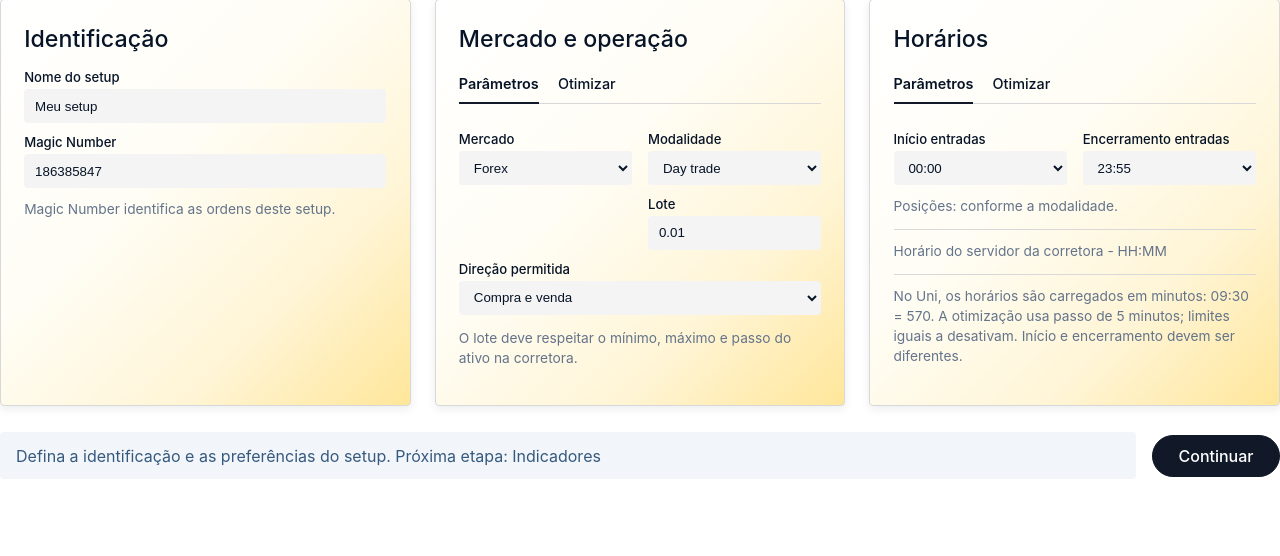
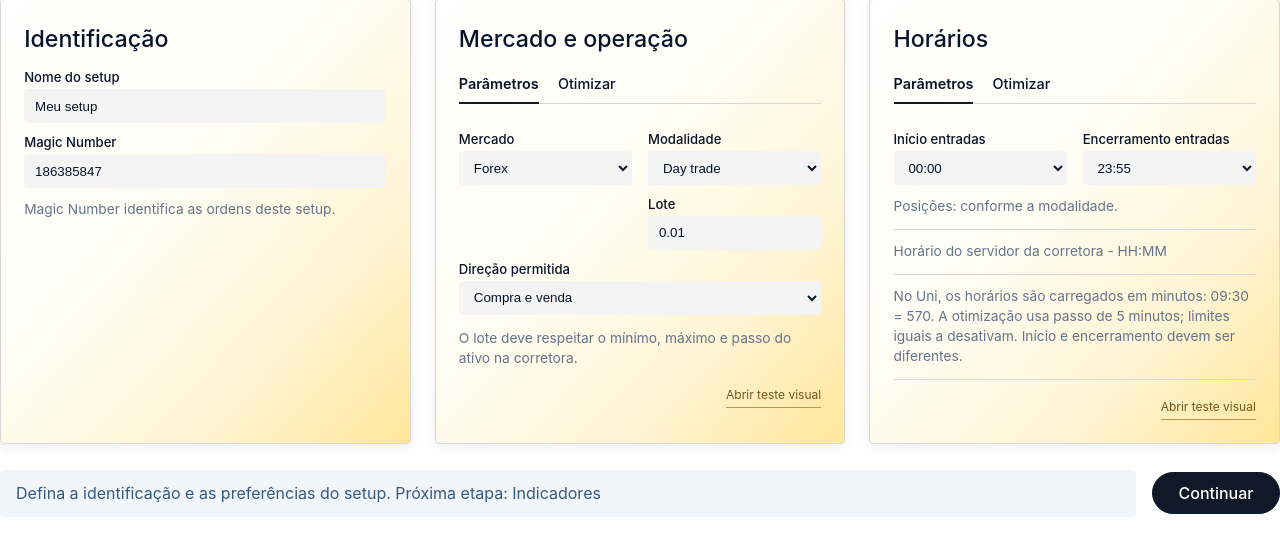
Before and after one commit to MarceloAnsilago/GeraSet, a Flask app: page /inicio in a window 1280 px wide. Shown: the part 194-750 px from the top of the page. Run offline with Flask 3, Linux system fonts and the light colour scheme.

Commit message:
botao teste visual em todos os cards

```diff
--- a/flask_version/static/bridge.js
+++ b/flask_version/static/bridge.js
@@ -30,6 +30,29 @@ function renderBridgeProgress(progress,documentRef=document) {
 async function bindBridge() {
     const card=document.querySelector('[data-bridge]');
     if(!card)return;
+    const testForm=card.querySelector('[data-bridge-form]');
+    const settingsKey='geraset.bridge.test-settings.v1';
+    let savedTestSettings=null,visualShortcut=false;
+    try{
+        savedTestSettings=JSON.parse(localStorage.getItem(settingsKey)||'null');
+        visualShortcut=sessionStorage.getItem('geraset.bridge.visual-intent')==='1';
+        sessionStorage.removeItem('geraset.bridge.visual-intent');
+    }catch{}
+    if(savedTestSettings&&typeof savedTestSettings==='object'){
+        for(const control of testForm.querySelectorAll('[name^="bridge-"]')){
+            const value=savedTestSettings[control.name];
+            if(control.type==='checkbox'&&typeof value==='boolean')control.checked=value;
+            else if(typeof value==='string')control.value=value;
+        }
+        const period=testForm.querySelector('[name="bridge-period"]');
+        if(period&&period.value!=='custom')period.dispatchEvent(new Event('change'));
+    }
+    const saveTestSettings=()=>{
+        const values={};
+        for(const control of testForm.querySelectorAll('[name^="bridge-"]'))values[control.name]=control.type==='checkbox'?control.checked:control.value;
+        try{localStorage.setItem(settingsKey,JSON.stringify(values));}catch{}
+    };
+    testForm.addEventListener('change',saveTestSettings);
     const status=card.querySelector('[data-bridge-status]'), current=card.querySelector('[data-bridge-current]');
     const results=card.querySelector('[data-bridge-results]'), history=card.querySelector('[data-bridge-history]');
     let csrf='',active=null,polling=false,stopped=false;
@@ -185,6 +208,7 @@ async function bindBridge() {
         try{await request(`/jobs/${active}/cancel`,{method:'POST'});poll();}catch(error){status.textContent=error.message;}
     });
     card.querySelector('[data-bridge-form]').addEventListener('submit',async event=>{
+        saveTestSettings();
         event.preventDefault();const buttons=[runButton,card.querySelector('[data-bridge-visual]'),card.querySelector('[data-bridge-optimize]')];
         buttons.forEach(button=>button.disabled=true);
         try{
@@ -214,6 +238,14 @@ async function bindBridge() {
         finally{buttons.forEach(button=>button.disabled=false);}
     });
     window.addEventListener('pagehide',()=>{stopped=true;curvePlot?.destroy();});
-    connect();
+    await connect();
+    if(visualShortcut){
+        if(savedTestSettings&&testForm.checkValidity()){
+            testForm.requestSubmit(card.querySelector('[data-bridge-visual]'));
+        }else{
+            status.textContent='Defina o ativo, período e demais configurações e clique em Abrir teste visual. Os próximos atalhos usarão essas configurações.';
+            testForm.querySelector('[name="bridge-symbol"]').focus();
+        }
+    }
 }
 document.addEventListener('DOMContentLoaded',bindBridge);
--- a/flask_version/static/style.css
+++ b/flask_version/static/style.css
@@ -233,6 +233,11 @@ h3 {
     gap: 1.25rem;
     grid-template-columns: repeat(4, minmax(290px, 1fr));
 }
+
+.card-visual-actions { display:flex; justify-content:flex-end; margin-top:14px; }
+.card-visual-shortcut { background:transparent; border:0; border-bottom:1px solid #bd9652; color:#71551e; padding:5px 0; font:inherit; font-size:12px; cursor:pointer; }
+.card-visual-shortcut:hover { color:#35270b; border-bottom-color:currentColor; }
+.card-visual-shortcut:focus-visible { outline:2px solid #a47720; outline-offset:4px; }
 
 .card {
     background: var(--card-gradient);
--- /dev/null
+++ b/flask_version/static/visual-shortcuts.js
@@ -0,0 +1,23 @@
+const bridgeSettingsKey='geraset.bridge.test-settings.v1';
+const bridgeVisualIntentKey='geraset.bridge.visual-intent';
+
+function bindVisualShortcuts(){
+    const page=document.querySelector('main[data-page]');
+    if(!page||!['inicio','indicadores','gestao'].includes(page.dataset.page))return;
+    page.querySelectorAll('.card').forEach(card=>{
+        const parameters=card.matches('.indicator-card,.conditions-card')||
+            [...card.querySelectorAll('.tab-button')].some(tab=>tab.textContent.trim()==='Parâmetros');
+        if(!parameters)return;
+        const actions=document.createElement('div');actions.className='card-visual-actions';
+        const button=document.createElement('button');button.type='button';button.className='card-visual-shortcut';
+        button.textContent='Abrir teste visual';
+        button.title='Testar o setup completo com as últimas configurações de teste salvas';
+        button.addEventListener('click',()=>{
+            try{sessionStorage.setItem(bridgeVisualIntentKey,'1');}
+            catch{window.location.assign('/revisao#teste-mt5');return;}
+            window.location.assign('/revisao#teste-mt5');
+        });
+        actions.appendChild(button);card.appendChild(actions);
+    });
+}
+document.addEventListener('DOMContentLoaded',bindVisualShortcuts);
--- a/flask_version/templates/page.html
+++ b/flask_version/templates/page.html
@@ -630,7 +630,7 @@
                 <input type="file" accept=".set" data-import-file hidden>
             </div>
             <p data-import-status role="status" aria-live="polite"></p>
-            <section class="card" data-bridge>
+            <section class="card" data-bridge id="teste-mt5">
                 <h2>Testes e otimização no MT5</h2>
                 <p class="muted">Executa o set atual no Testador por um Bridge local. A exportação manual continua disponível quando ele está desligado.</p>
                 <button type="button" class="btn" data-bridge-connect>Verificar conexão</button>
@@ -732,6 +732,7 @@
     <script src="{{ url_for('static', filename='import.js') }}"></script>
     <script src="{{ url_for('static', filename='curves.js') }}"></script>
     <script src="{{ url_for('static', filename='bridge-period.js') }}"></script>
+    <script src="{{ url_for('static', filename='visual-shortcuts.js') }}"></script>
     <script src="{{ url_for('static', filename='bridge.js') }}"></script>
 </body>
 </html>
```
